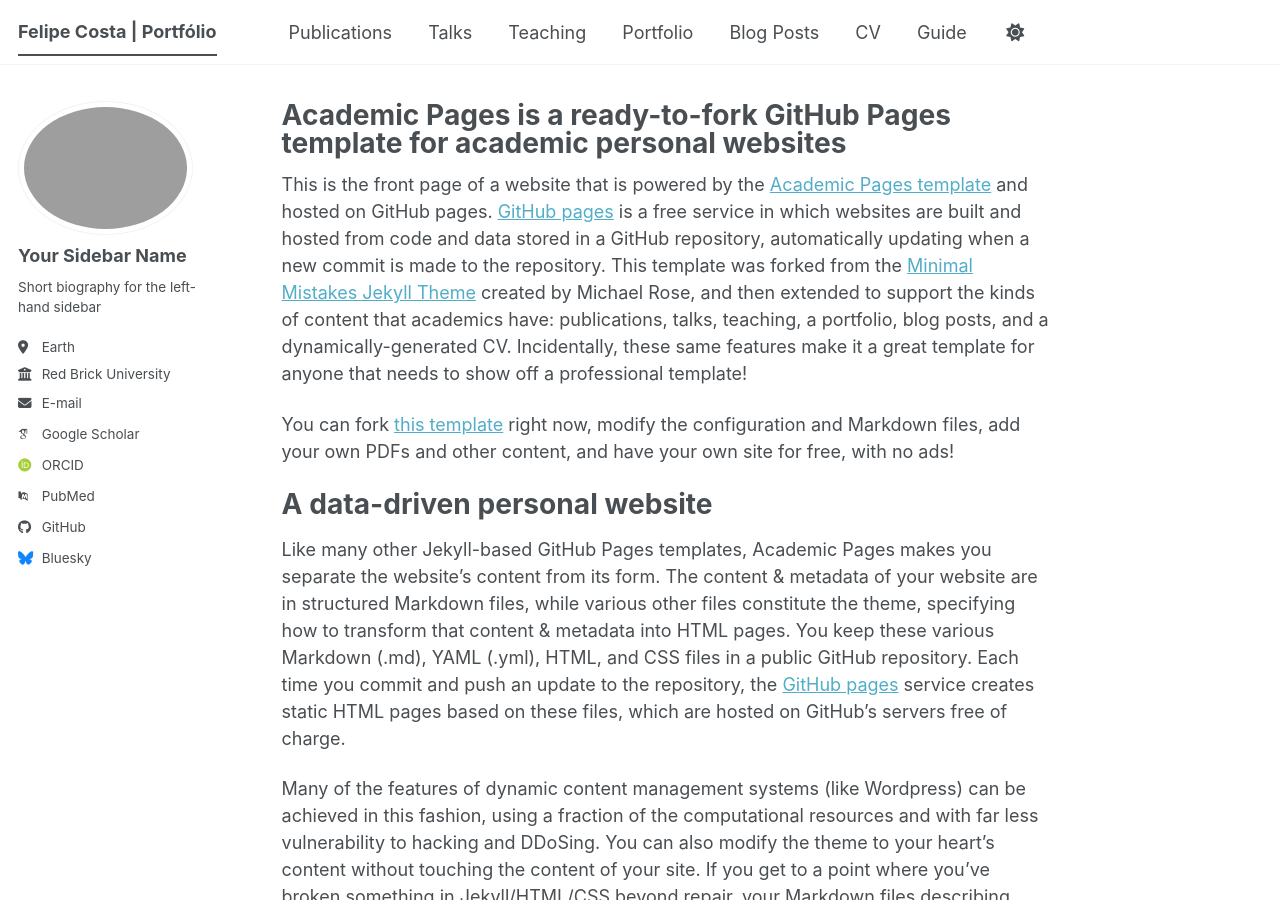
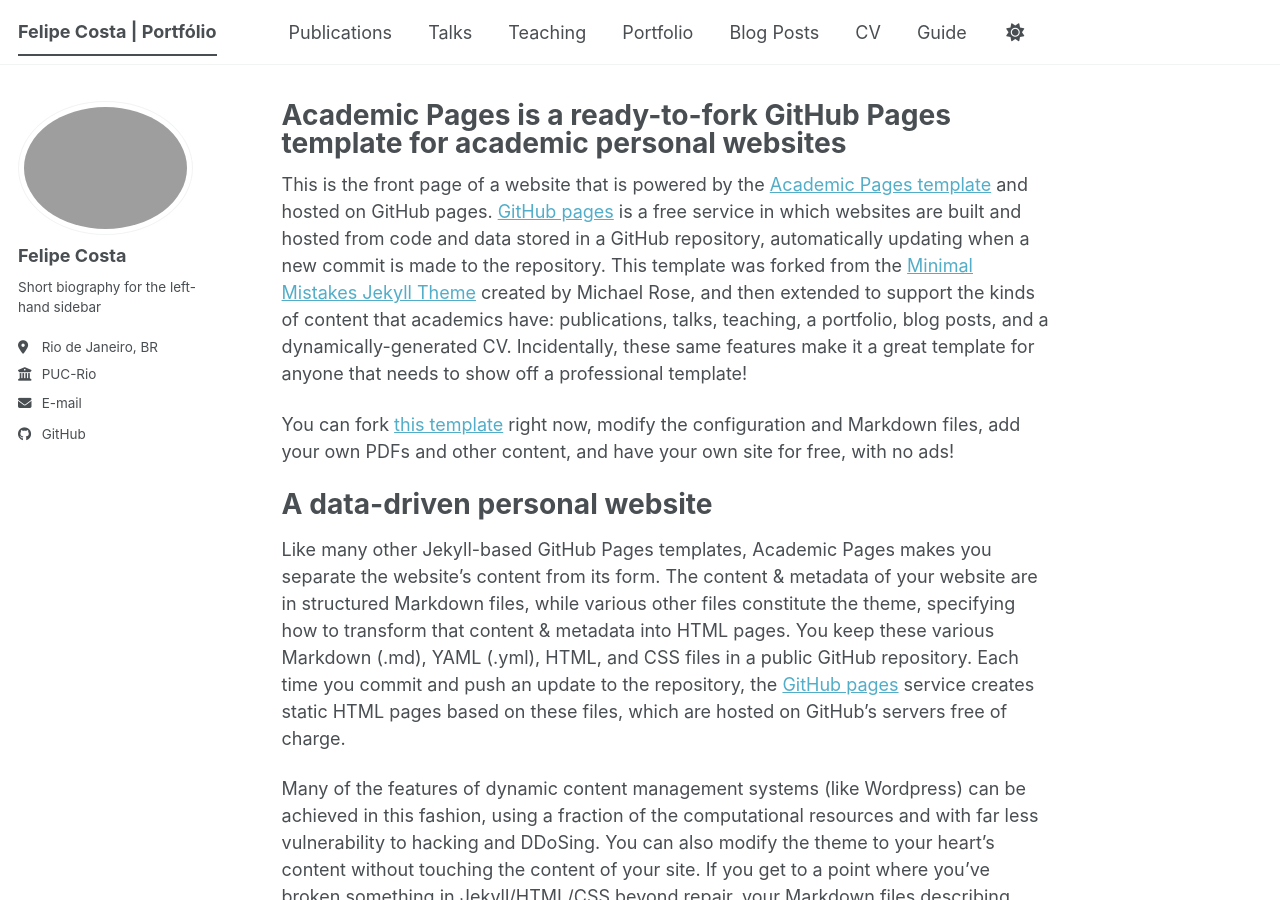
Before and after one commit to fimperiano/fimperiano.github.io, a Jekyll site: the page built from _pages/about.md, in a window 1280 px wide and 900 px high. Built offline with Jekyll 4.4.1, drawn with Linux system fonts in a browser that asks for light colours; some web fonts are replaced; a script bundle is joined from its source files by our own code; library files that are not in the unit come from our copies.

Commit message:
Modify author details in _config.yml
Updated personal information in the configuration file.

```diff
--- a/_config.yml
+++ b/_config.yml
@@ -24,24 +24,24 @@
 author:
   # Biographic information
   avatar           : "profile.jpg"
-  name             : "Your Sidebar Name"
+  name             : "Felipe Costa"
   pronouns         : # example: "she/her"
   bio              : "Short biography for the left-hand sidebar"
-  location         : "Earth"
-  employer         : "Red Brick University"
+  location         : "Rio de Janeiro, BR"
+  employer         : "PUC-Rio"
   uri              : # URL
-  email            : "none@example.org"
+  email            : "imperiano.felipe@gmail.com"
 
   # Academic websites
   academia         : # URL
   arxiv            : # URL - Update with the correct link to your profile
-  googlescholar    : "https://scholar.google.com/citations?user=PS_CX0AAAAAJ"
+  googlescholar    : # "https://scholar.google.com/citations?user=PS_CX0AAAAAJ"
   inspire-hep      : # URL
   impactstory      : # URL
-  orcid            : "https://orcid.org/yourorcidurl"
+  orcid            : # "https://orcid.org/yourorcidurl"
   semantic         : # URL
   ssrn             : # URL
-  pubmed           : "https://www.ncbi.nlm.nih.gov/pubmed/?term=john+snow"
+  pubmed           : # "https://www.ncbi.nlm.nih.gov/pubmed/?term=john+snow"
   researchgate     : # URL
   scopus           : # URL
   zotero           : # URL
@@ -51,13 +51,13 @@
   bitbucket        : # Username - Update with your username on the site
   codepen          : # Username
   dribbble         : # Username
-  github           : "academicpages"
+  github           : "fimperiano"
   kaggle           : # Username
   stackoverflow    : # User number or user number and name (i.e., use "1" or "1/jeff-atwood")
 
   # Social media
   artstation       : # Username
-  bluesky          : "bsky.app" # Replace this with you Bluesky username
+  bluesky          : # "bsky.app" # Replace this with you Bluesky username
   facebook         : # Username
   flickr           : # Username
   foursquare       : # Username
```
